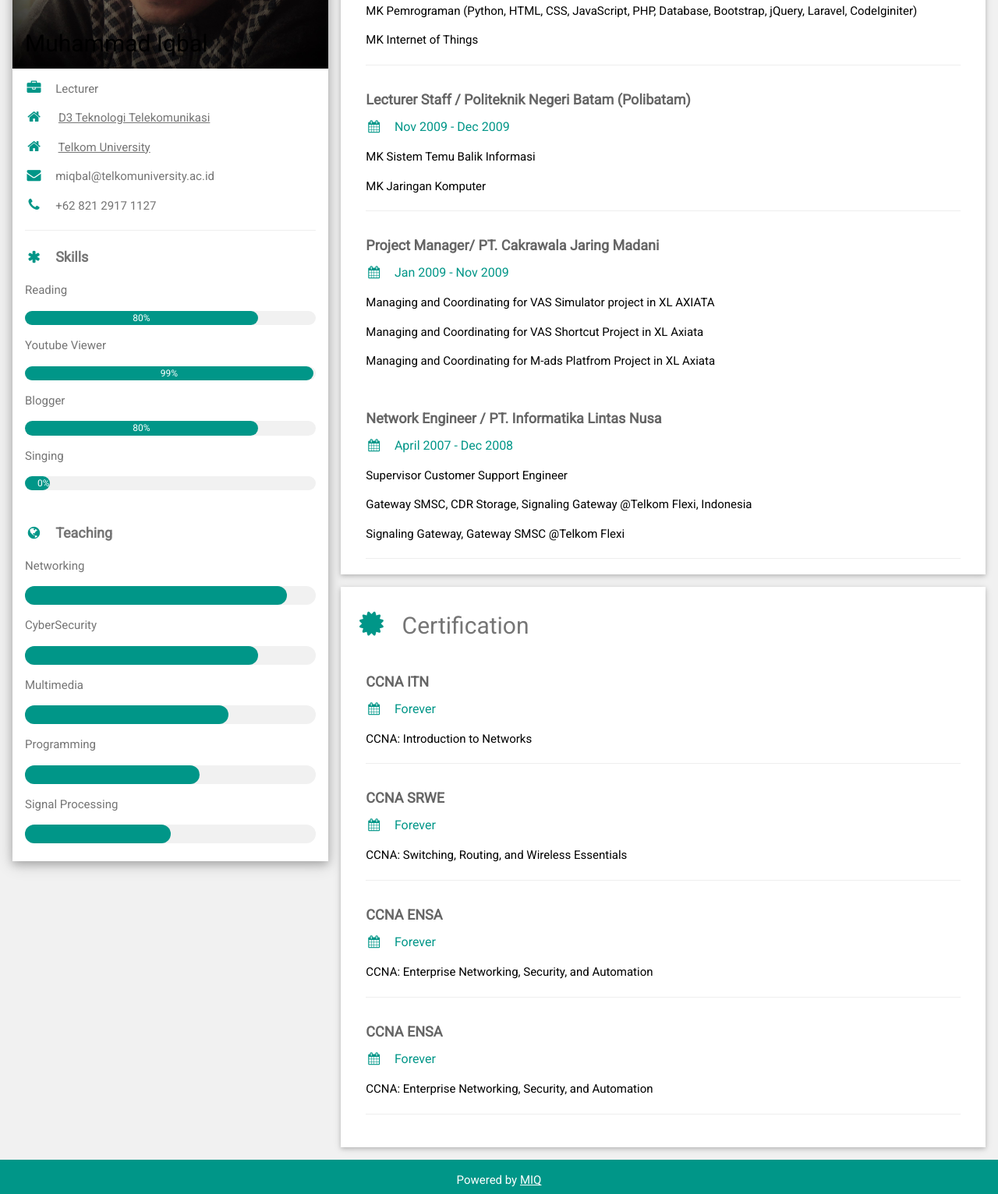
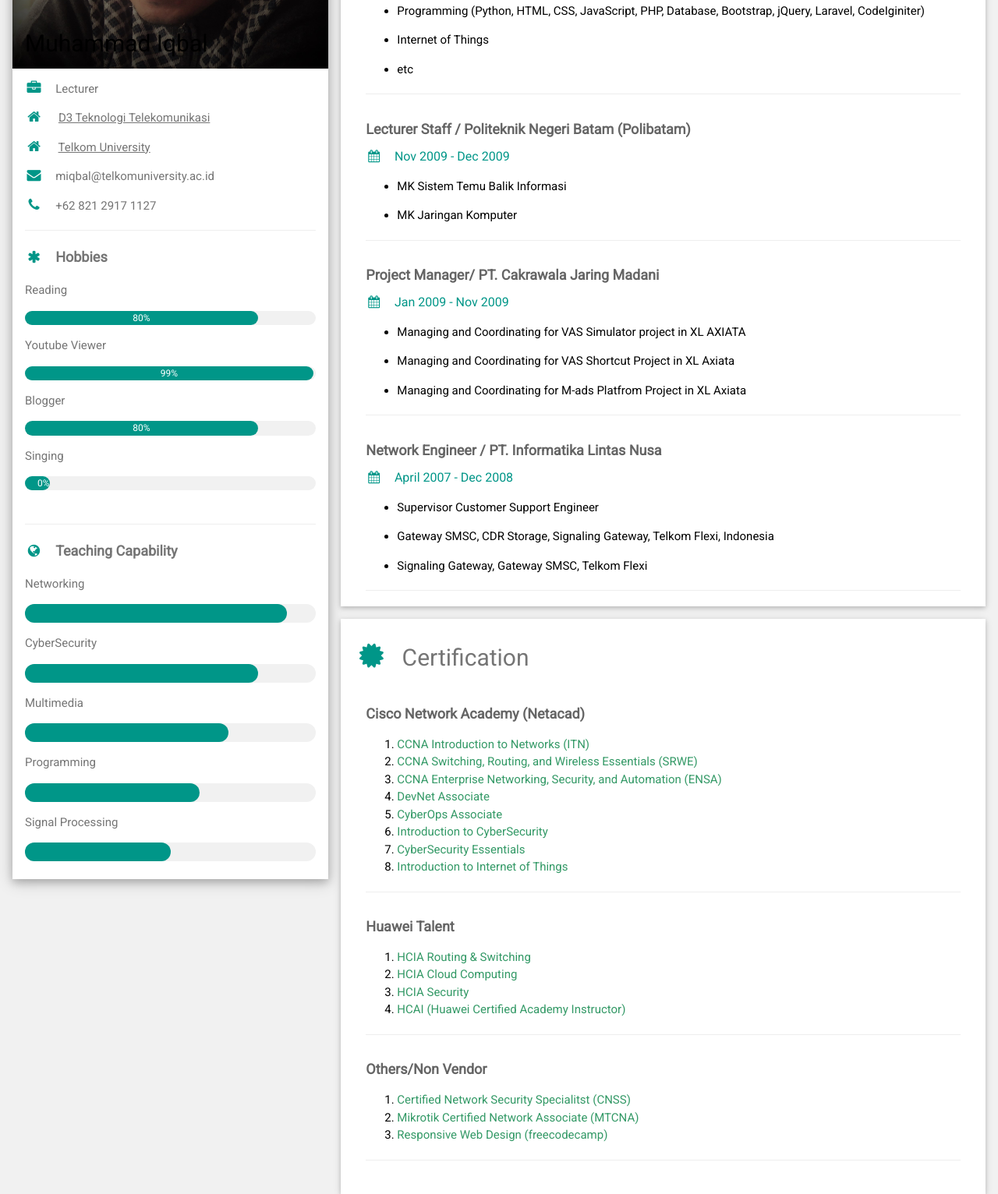
Before and after one commit to xepatan/xepatan.github.io, a plain HTML site: page index.html in a window 1280 px wide. Shown: the part 309-1841 px from the top of the page at 78% size. Drawn offline with nearby package versions, Linux system fonts and the light colour scheme.

Commit message:
menambahkan certificate dan OL

```diff
--- a/index.html
+++ b/index.html
@@ -41,7 +41,7 @@
               <hr />
 
               <p class="w3-large">
-                <b><i class="fa fa-asterisk fa-fw w3-margin-right w3-text-teal"></i>Skills</b>
+                <b><i class="fa fa-asterisk fa-fw w3-margin-right w3-text-teal"></i>Hobbies</b>
               </p>
 
               <p>Reading</p>
@@ -63,9 +63,9 @@
                 <div class="w3-container w3-center w3-round-xlarge w3-teal" style="width: 0%">0%</div>
               </div>
               <br />
-
+              <hr />
               <p class="w3-large w3-text-theme">
-                <b><i class="fa fa-globe fa-fw w3-margin-right w3-text-teal"></i>Teaching</b>
+                <b><i class="fa fa-globe fa-fw w3-margin-right w3-text-teal"></i>Teaching Capability</b>
               </p>
               <p>Networking</p>
               <div class="w3-light-grey w3-round-xlarge">
@@ -102,34 +102,64 @@
             <div class="w3-container">
               <h5 class="w3-opacity"><b>Lecturer Staff / Telkom University</b></h5>
               <h6 class="w3-text-teal"><i class="fa fa-calendar fa-fw w3-margin-right"></i>Jan 2010 - <span class="w3-tag w3-teal w3-round">Current</span></h6>
-              <p>MK Dasar Komunikasi Multimedia</p>
-              <p>MK Keamanan Jaringan</p>
-              <p>MK Pengolahan Sinyal Informasi</p>
-              <p>MK Pemrograman (Python, HTML, CSS, JavaScript, PHP, Database, Bootstrap, jQuery, Laravel, CodeIginiter)</p>
-              <p>MK Internet of Things</p>
+              <ul style="list-style-type: disc;">
+                <li>
+                <p>Basic Multimedia Communication</p>
+                </li>
+                <li>
+                <p>Network Security</p>
+                </li>
+                <li>
+                <p>Information Signal Processing</p>
+                </li>
+                <li>
+                <p>Programming (Python, HTML, CSS, JavaScript, PHP, Database, Bootstrap, jQuery, Laravel, CodeIginiter)</p>
+                </li>
+                <li>
+                <p>Internet of Things</p>
+                </li>
+                <li>etc</li>
+                </ul>
               <hr />
             </div>
             <div class="w3-container">
               <h5 class="w3-opacity"><b>Lecturer Staff / Politeknik Negeri Batam (Polibatam)</b></h5>
               <h6 class="w3-text-teal"><i class="fa fa-calendar fa-fw w3-margin-right"></i>Nov 2009 - Dec 2009</h6>
-              <p>MK Sistem Temu Balik Informasi</p>
-              <p>MK Jaringan Komputer</p>
+              <ul style="list-style-type: disc;">
+                <li>
+                <p>MK Sistem Temu Balik Informasi</p>
+                </li>
+                <li>
+                <p>MK Jaringan Komputer</p>
+                </li>
+                </ul>
               <hr />
             </div>
             <div class="w3-container">
               <h5 class="w3-opacity"><b>Project Manager/ PT. Cakrawala Jaring Madani</b></h5>
               <h6 class="w3-text-teal"><i class="fa fa-calendar fa-fw w3-margin-right"></i>Jan 2009 - Nov 2009</h6>
-              <p>Managing and Coordinating for VAS Simulator project in XL AXIATA</p>
-              <p>Managing and Coordinating for VAS Shortcut Project in XL Axiata</p>
-              <p>Managing and Coordinating for M-ads Platfrom Project in XL Axiata</p>
-              <br />
+              <ul style="list-style-type: disc;">
+                <li>
+                <p>Managing and Coordinating for VAS Simulator project in XL AXIATA</p>
+                </li>
+                <li>
+                <p>Managing and Coordinating for VAS Shortcut Project in XL Axiata</p>
+                </li>
+                <li>
+                <p>Managing and Coordinating for M-ads Platfrom Project in XL Axiata</p>
+                </li>
+                </ul>
+              <hr />
             </div>
+
             <div class="w3-container">
               <h5 class="w3-opacity"><b>Network Engineer / PT. Informatika Lintas Nusa</b></h5>
               <h6 class="w3-text-teal"><i class="fa fa-calendar fa-fw w3-margin-right"></i>April 2007 - Dec 2008</h6>
-              <p>Supervisor Customer Support Engineer</p>
-              <p>Gateway SMSC, CDR Storage, Signaling Gateway @Telkom Flexi, Indonesia</p>
-              <p>Signaling Gateway, Gateway SMSC @Telkom Flexi</p>
+              <ul>
+                <li><p> Supervisor Customer Support Engineer</p></li>
+                <li> <p> Gateway SMSC, CDR Storage, Signaling Gateway, Telkom Flexi, Indonesia </p></li>
+                <li><p> Signaling Gateway, Gateway SMSC, Telkom Flexi </p> </li>
+                </ul>
               <hr />
             </div>
           </div>
@@ -137,27 +167,37 @@
           <div class="w3-container w3-card w3-white">
             <h2 class="w3-text-grey w3-padding-16"><i class="fa fa-certificate fa-fw w3-margin-right w3-xxlarge w3-text-teal"></i>Certification</h2>
             <div class="w3-container">
-              <h5 class="w3-opacity"><b>CCNA ITN</b></h5>
-              <h6 class="w3-text-teal"><i class="fa fa-calendar fa-fw w3-margin-right"></i>Forever</h6>
-              <p>CCNA: Introduction to Networks</p>
+              <h5 class="w3-opacity"><b>Cisco Network Academy (Netacad)</b></h5>
+              <ol>
+                <li><span style="color: #339966;">CCNA Introduction to Networks (ITN)</li>
+                <li><span style="color: #339966;">CCNA Switching, Routing, and Wireless Essentials (SRWE)</span></li>
+                <li><span style="color: #339966;">CCNA Enterprise Networking, Security, and Automation (ENSA)</span></li>
+                <li><span style="color: #339966;">DevNet Associate</span></li>
+                <li><span style="color: #339966;">CyberOps Associate</span></li>
+                <li><span style="color: #339966;">Introduction to CyberSecurity</span></li>
+                <li><span style="color: #339966;">CyberSecurity Essentials</span></li>
+                <li><span style="color: #339966;">Introduction to Internet of Things</span></li>
+              </ol>
               <hr />
             </div>
             <div class="w3-container">
-                <h5 class="w3-opacity"><b>CCNA SRWE</b></h5>
-                <h6 class="w3-text-teal"><i class="fa fa-calendar fa-fw w3-margin-right"></i>Forever</h6>
-                <p>CCNA: Switching, Routing, and Wireless Essentials</p>
+                <h5 class="w3-opacity"><b>Huawei Talent </b></h5>
+
+                <ol>
+                  <li><span style="color: #339966;">HCIA Routing &amp; Switching</span></li>
+                  <li><span style="color: #339966;">HCIA Cloud Computing</span></li>
+                  <li><span style="color: #339966;">HCIA Security</span></li>
+                  <li><span style="color: #339966;">HCAI (Huawei Certified Academy Instructor)</span></li>
+                  </ol>
                 <hr />
               </div>
               <div class="w3-container">
-                <h5 class="w3-opacity"><b>CCNA ENSA</b></h5>
-                <h6 class="w3-text-teal"><i class="fa fa-calendar fa-fw w3-margin-right"></i>Forever</h6>
-                <p>CCNA: Enterprise Networking, Security, and Automation</p>
-                <hr />
-              </div>
-              <div class="w3-container">
-                <h5 class="w3-opacity"><b>CCNA ENSA</b></h5>
-                <h6 class="w3-text-teal"><i class="fa fa-calendar fa-fw w3-margin-right"></i>Forever</h6>
-                <p>CCNA: Enterprise Networking, Security, and Automation</p>
+                <h5 class="w3-opacity"><b>Others/Non Vendor</b></h5>
+                  <ol>
+                  <li><span style="color: #339966;"> Certified&nbsp;Network&nbsp;Security&nbsp;Specialitst&nbsp;(CNSS)</li>
+                  <li><span style="color: #339966;">Mikrotik&nbsp;Certified&nbsp;Network&nbsp;Associate&nbsp;(MTCNA)</li>
+                  <li><span style="color: #339966;">Responsive Web Design (freecodecamp)</li>
+                  </ol>
                 <hr />
               </div>
 
```
